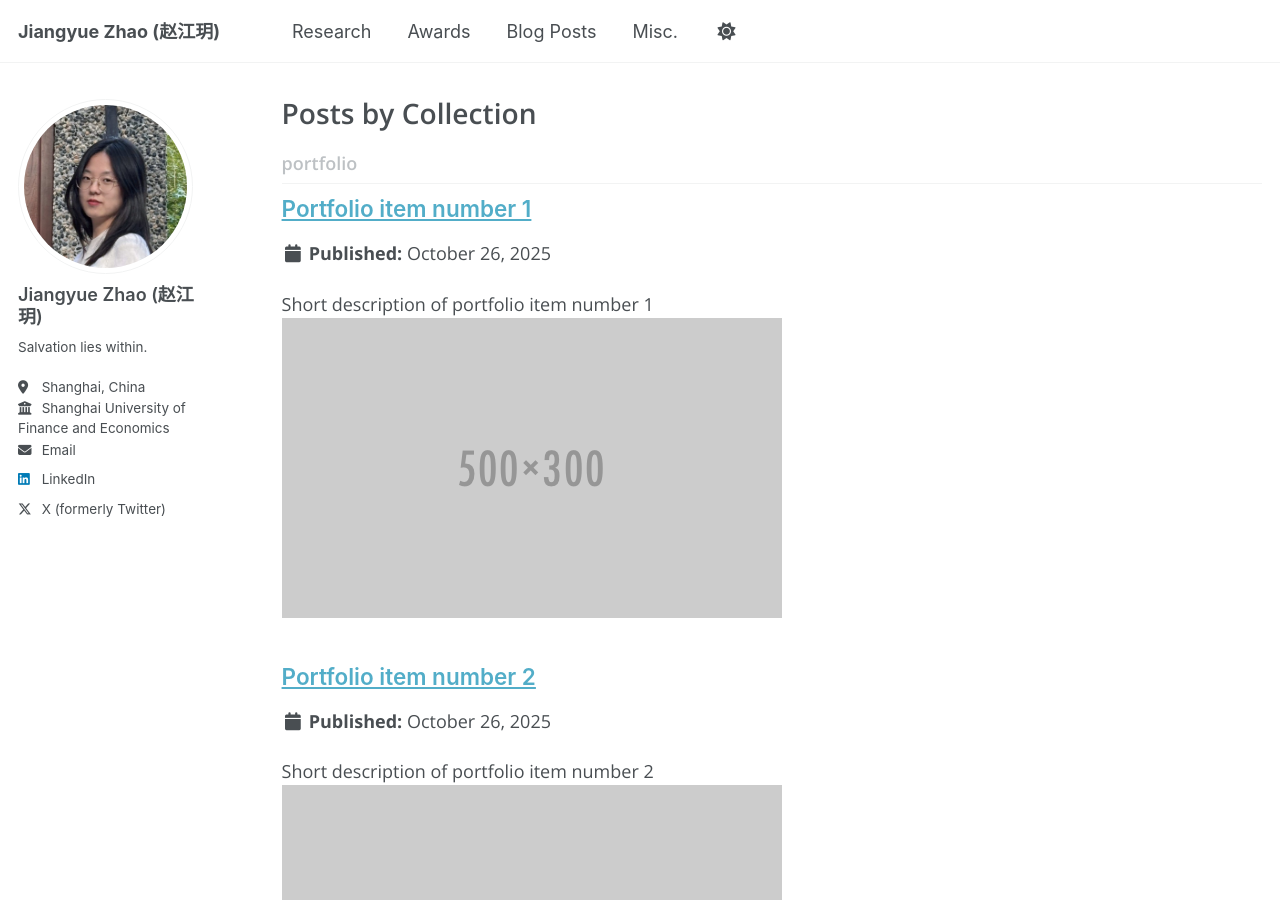
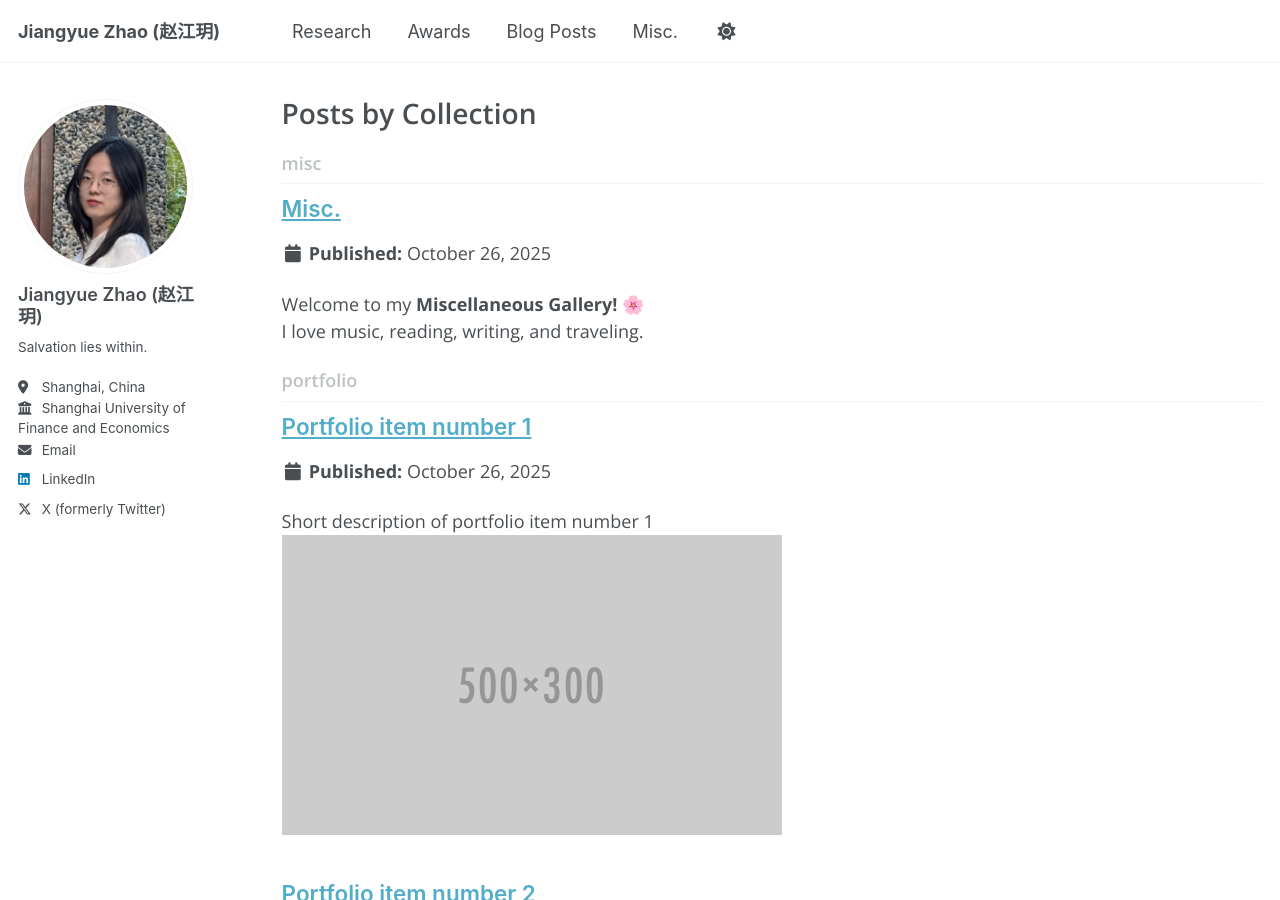
Before and after one commit to jiangyuezhao05/jiangyuezhao05.github.io, a Jekyll site: the page built from _pages/collection-archive.html, in a window 1280 px wide and 900 px high. Built offline with Jekyll 4.4.1, drawn with Linux system fonts in a browser that asks for light colours; a script that is not in the unit is left out; part of the change alters nothing that is shown.

Commit message:
Update _config.yml

```diff
--- a/_config.yml
+++ b/_config.yml
@@ -230,7 +230,9 @@ collections:
   talks:
     output: true
     permalink: /:collection/:path/
-
+  misc:
+    output: true
+    permalink: /:collection/:path/
 
 # These settings control how pages and collections are included in the site
 defaults:
```
